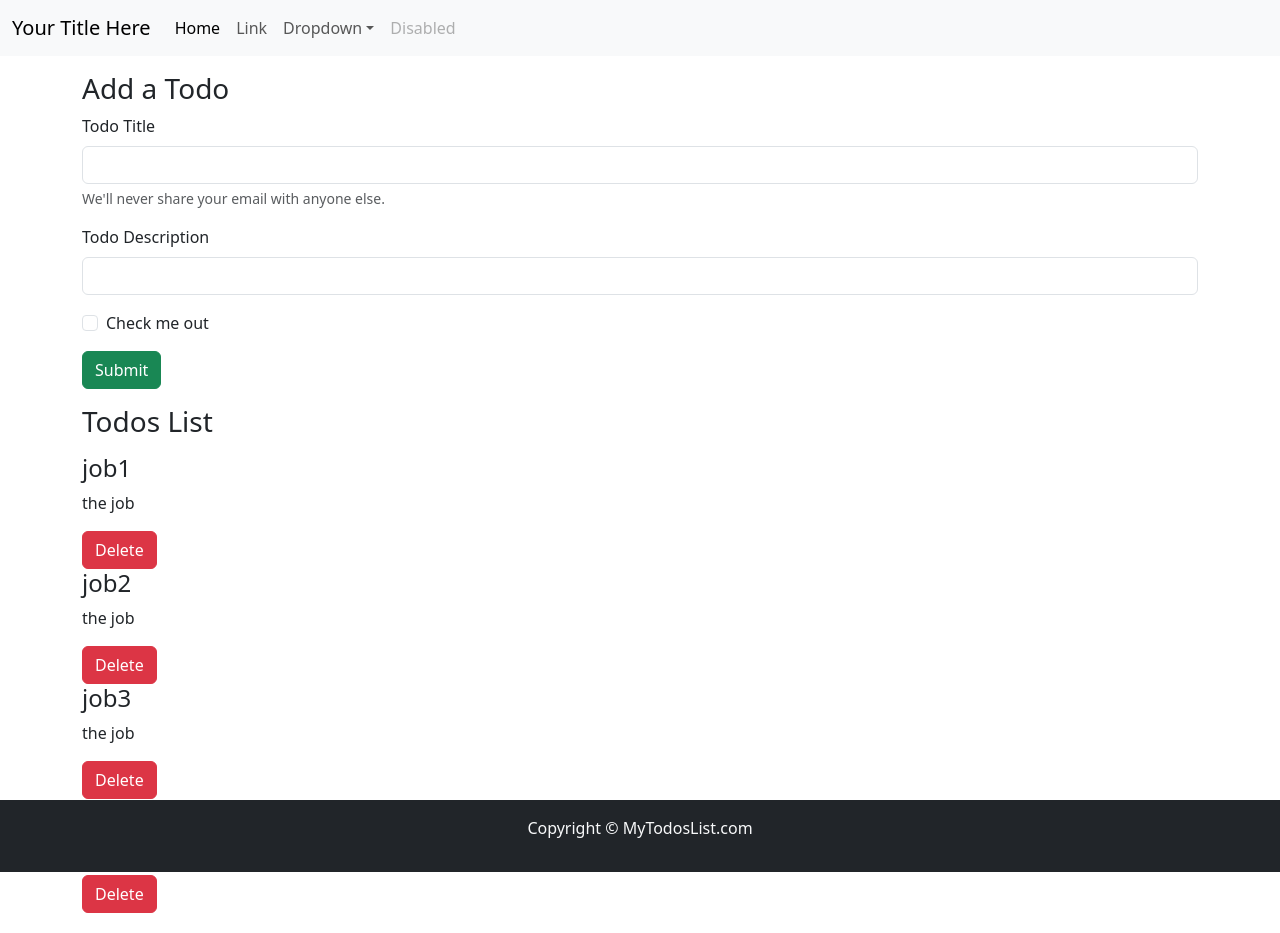
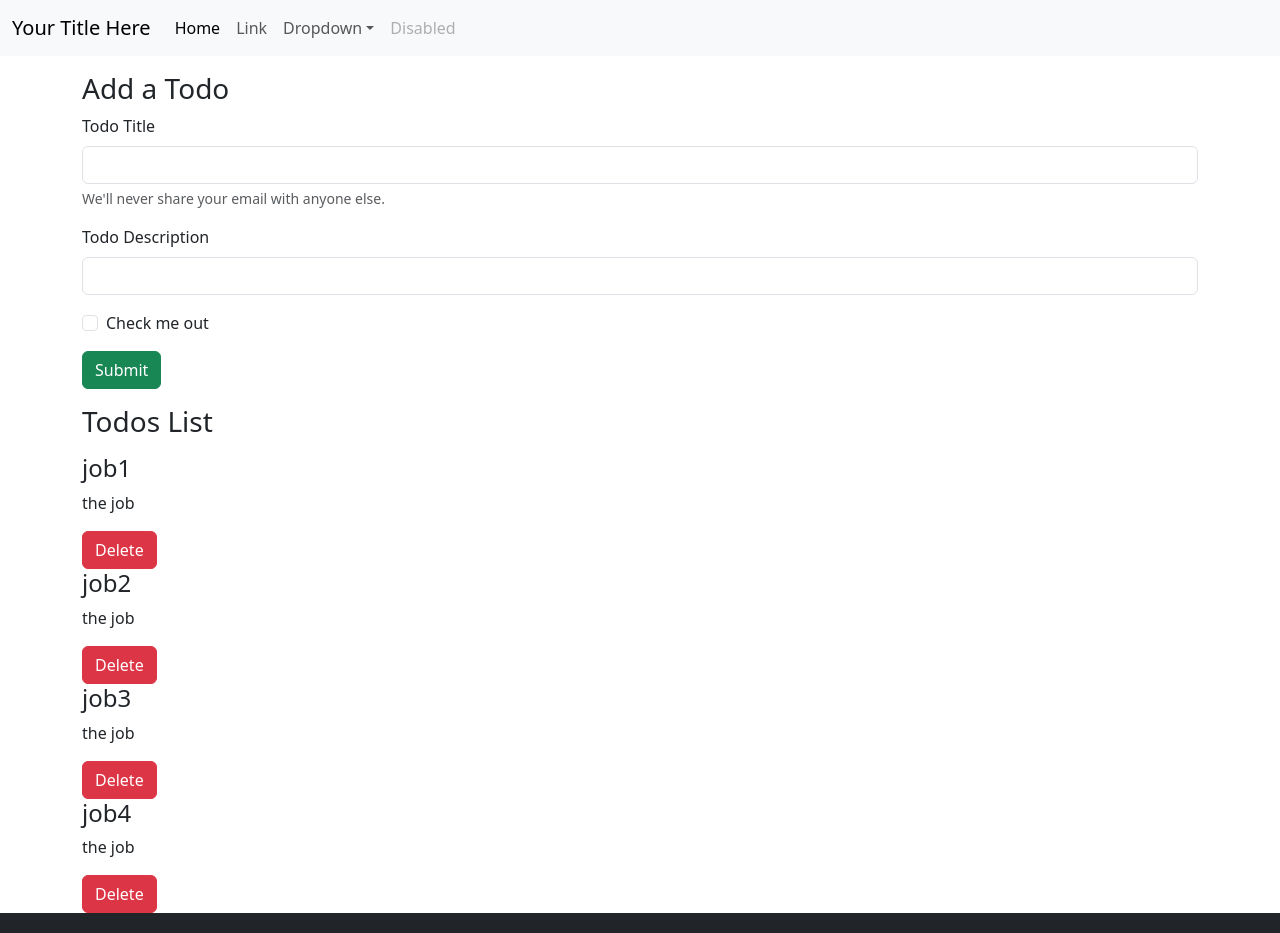
Before and after one commit to Nishantrde/lrn_react, a React (Create React App) app: page / in a window 1280 px wide. Shown: the top 933 px of the page. Built offline with nearby package versions, Linux system fonts and the light colour scheme.

Commit message:
adding the todos

```diff
--- a/src/App.js
+++ b/src/App.js
@@ -17,6 +17,13 @@ function App() {
 
   const addTodo = (title, desc)=>{
     console.log("your title and desc", title, desc)
+    let sno = todos.length-1
+    const myTodo = {
+      sno: sno,
+      title: title,
+      desc: desc,
+    }
+    setTodos([...todos, myTodo])
   }
 
   let x = 2;
--- a/src/MyComponenets/Footer.js
+++ b/src/MyComponenets/Footer.js
@@ -2,8 +2,8 @@ import React from 'react'
 
 const Footer = () => {
   let footerStyle = {
-    position:"absolute",
-    top:"100vh",
+    position:"relativeS",
+    top:"70vh",
     width:"100%"
 
   }
```
